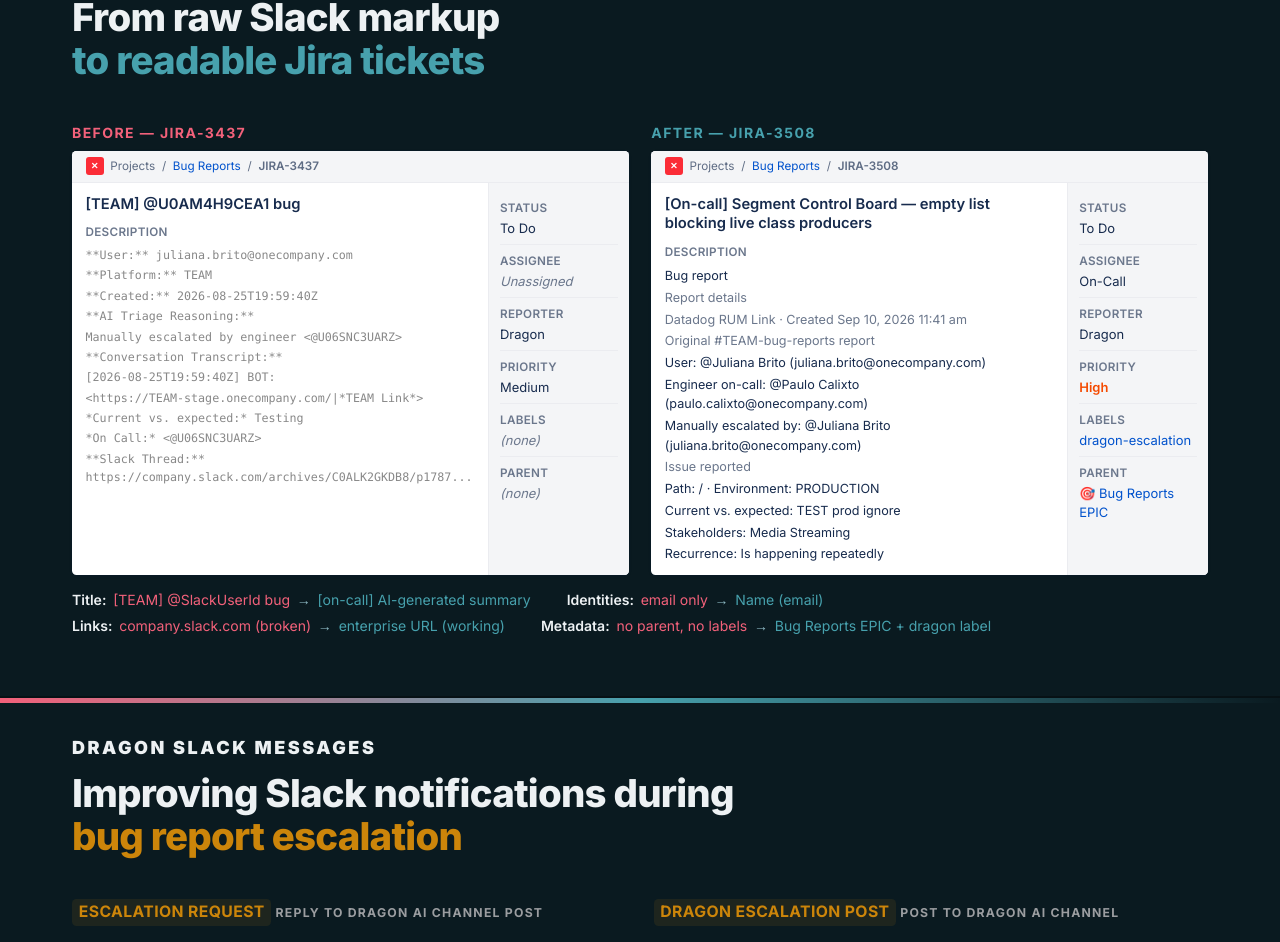
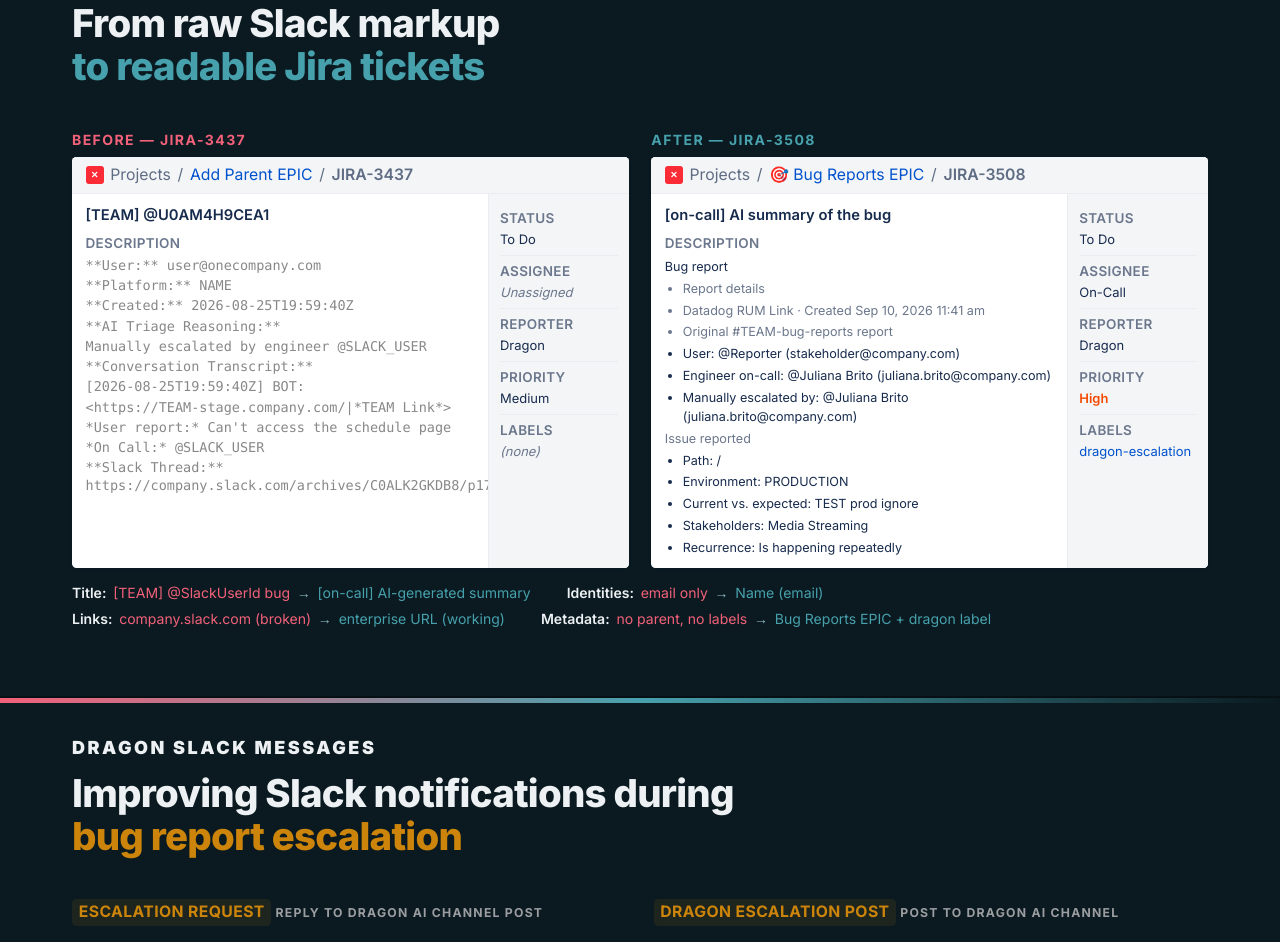
Before and after one commit to jubrito/BugReportToolImprovements, a React (Vite) app: page / in a window 1280 px wide. Shown: the part 9531-10473 px from the top of the page. Built offline with nearby package versions, Linux system fonts and the light colour scheme.

Commit message:
feat: improves the style of the ticket

```diff
--- a/src/slides/Slide11Loop.jsx
+++ b/src/slides/Slide11Loop.jsx
@@ -2,6 +2,21 @@ import Eyebrow from "../components/Eyebrow";
 import SlideHeading from "../components/SlideHeading";
 import SlideShell from "../components/SlideShell";
 import Reveal from "../presentation/Reveal";
+
+function groupDescriptionRows(rows) {
+  const groups = [];
+  let i = 0;
+  while (i < rows.length) {
+    if (rows[i].listItem) {
+      const items = [];
+      while (i < rows.length && rows[i].listItem) items.push(rows[i++]);
+      groups.push({ type: "list", items });
+    } else {
+      groups.push({ type: "paragraph", row: rows[i++] });
+    }
+  }
+  return groups;
+}
 
 function JiraBugBadge() {
   return (
@@ -17,7 +32,7 @@ function JiraBugBadge() {
 function JiraDetailRow({ label, value, valueClass = "text-[#172b4d]" }) {
   return (
     <div className="py-1.5 border-b border-[#ebecf0] last:border-0">
-      <p className="text-[0.65rem] font-semibold uppercase tracking-wide text-[#6b778c]">
+      <p className="text-xs font-semibold uppercase tracking-wide text-[#6b778c]">
         {label}
       </p>
       <p className={`mt-0.5 text-[0.72rem] leading-[1.4] ${valueClass}`}>
@@ -27,11 +42,18 @@ function JiraDetailRow({ label, value, valueClass = "text-[#172b4d]" }) {
   );
 }
 
-function JiraTicket({ issueKey, summary, descriptionRows, details, labelId }) {
+function JiraTicket({
+  issueKey,
+  summary,
+  descriptionRows,
+  details,
+  labelId,
+  parent,
+}) {
   return (
     <article
       aria-labelledby={labelId}
-      className="h-full overflow-hidden rounded bg-white text-[#172b4d]"
+      className="h-full w-full min-w-full overflow-hidden rounded bg-white text-[#172b4d]"
       style={{
         boxShadow: "0 1px 3px rgb(9 30 66/.12), 0 0 0 1px rgb(9 30 66/.1)",
       }}
@@ -39,13 +61,11 @@ function JiraTicket({ issueKey, summary, descriptionRows, details, labelId }) {
       {/* Breadcrumb header */}
       <div className="flex items-center gap-1.5 border-b border-[#ebecf0] bg-[#f4f5f7] px-3 py-1.5">
         <JiraBugBadge />
-        <span className="text-[0.65rem] text-[#5e6c84]">Projects</span>
-        <span className="text-[0.65rem] text-[#5e6c84]">/</span>
-        <span className="text-[0.65rem] text-[#0052cc]">Bug Reports</span>
-        <span className="text-[0.65rem] text-[#5e6c84]">/</span>
-        <span className="text-[0.65rem] font-semibold text-[#5e6c84]">
-          {issueKey}
-        </span>
+        <span className="text-sm text-[#5e6c84]">Projects</span>
+        <span className="text-sm text-[#5e6c84]">/</span>
+        <span className="text-sm text-[#0052cc]">{parent}</span>
+        <span className="text-sm text-[#5e6c84]">/</span>
+        <span className="text-sm font-semibold text-[#5e6c84]">{issueKey}</span>
       </div>
 
       <div className="flex h-full">
@@ -57,24 +77,34 @@ function JiraTicket({ issueKey, summary, descriptionRows, details, labelId }) {
           >
             {summary}
           </h3>
-          <p className="mb-1 text-[0.65rem] font-semibold text-[#6b778c] uppercase tracking-wide">
+          <p className="mb-1 text-xs font-semibold text-[#6b778c] uppercase tracking-wide">
             Description
           </p>
           <div className="space-y-0.5 text-[0.7rem] leading-[1.55] text-[#172b4d]">
-            {descriptionRows.map((row, i) => (
+            {groupDescriptionRows(descriptionRows).map((group, i) =>
+              group.type === "list" ? (
+                <ul key={i} className="list-disc pl-4 space-y-0.5 my-0">
+                  {group.items.map((item, j) => (
+                    <li key={j} className={item.muted ? "text-[#6b778c]" : ""}>
+                      {item.text}
+                    </li>
+                  ))}
+                </ul>
+              ) : (
                 <p
                   key={i}
                   className={
-                  row.muted
+                    group.row.muted
                       ? "text-[#6b778c]"
-                    : row.mono
-                      ? "font-mono text-[0.65rem] text-[#888]"
+                      : group.row.mono
+                        ? "font-mono text-xs text-[#888]"
                         : ""
                   }
                 >
-                {row.text}
+                  {group.row.text}
                 </p>
-            ))}
+              ),
+            )}
           </div>
         </div>
 
@@ -95,18 +125,18 @@ function JiraTicket({ issueKey, summary, descriptionRows, details, labelId }) {
 }
 
 const BEFORE_DESC = [
-  { text: "**User:** juliana.brito@onecompany.com", mono: true },
-  { text: "**Platform:** TEAM", mono: true },
+  { text: "**User:** user@onecompany.com", mono: true },
+  { text: "**Platform:** NAME", mono: true },
   { text: "**Created:** 2026-08-25T19:59:40Z", mono: true },
   { text: "" },
   { text: "**AI Triage Reasoning:**", mono: true },
-  { text: "Manually escalated by engineer <@U06SNC3UARZ>", mono: true },
+  { text: "Manually escalated by engineer @SLACK_USER", mono: true },
   { text: "" },
   { text: "**Conversation Transcript:**", mono: true },
   { text: "[2026-08-25T19:59:40Z] BOT:", mono: true },
-  { text: "<https://TEAM-stage.onecompany.com/|*TEAM Link*>", mono: true },
-  { text: "*Current vs. expected:* Testing", mono: true },
-  { text: "*On Call:* <@U06SNC3UARZ>", mono: true },
+  { text: "<https://TEAM-stage.company.com/|*TEAM Link*>", mono: true },
+  { text: "*User report:* Can't access the schedule page", mono: true },
+  { text: "*On Call:* @SLACK_USER", mono: true },
   { text: "" },
   {
     text: "**Slack Thread:** https://company.slack.com/archives/C0ALK2GKDB8/p1787...",
@@ -124,27 +154,35 @@ const BEFORE_DETAILS = [
   { label: "Reporter", value: "Dragon" },
   { label: "Priority", value: "Medium" },
   { label: "Labels", value: "(none)", valueClass: "text-[#6b778c] italic" },
-  { label: "Parent", value: "(none)", valueClass: "text-[#6b778c] italic" },
 ];
 
 const AFTER_DESC = [
   { text: "Bug report" },
   { text: "" },
-  { text: "Report details", muted: true },
-  { text: "Datadog RUM Link · Created Sep 10, 2026 11:41 am", muted: true },
-  { text: "Original #TEAM-bug-reports report", muted: true },
+  { text: "Report details", muted: true, listItem: true },
+  {
+    text: "Datadog RUM Link · Created Sep 10, 2026 11:41 am",
+    muted: true,
+    listItem: true,
+  },
+  { text: "Original #TEAM-bug-reports report", muted: true, listItem: true },
   { text: "" },
-  { text: "User: @Juliana Brito (juliana.brito@onecompany.com)" },
-  { text: "Engineer on-call: @Paulo Calixto (paulo.calixto@onecompany.com)" },
+  { text: "User: @Reporter (stakeholder@company.com)", listItem: true },
   {
-    text: "Manually escalated by: @Juliana Brito (juliana.brito@onecompany.com)",
+    text: "Engineer on-call: @Juliana Brito (juliana.brito@company.com)",
+    listItem: true,
+  },
+  {
+    text: "Manually escalated by: @Juliana Brito (juliana.brito@company.com)",
+    listItem: true,
   },
   { text: "" },
   { text: "Issue reported", muted: true },
-  { text: "Path: / · Environment: PRODUCTION" },
-  { text: "Current vs. expected: TEST prod ignore" },
-  { text: "Stakeholders: Media Streaming" },
-  { text: "Recurrence: Is happening repeatedly" },
+  { text: "Path: /", listItem: true },
+  { text: "Environment: PRODUCTION", listItem: true },
+  { text: "Current vs. expected: TEST prod ignore", listItem: true },
+  { text: "Stakeholders: Media Streaming", listItem: true },
+  { text: "Recurrence: Is happening repeatedly", listItem: true },
 ];
 
 const AFTER_DETAILS = [
@@ -157,11 +195,6 @@ const AFTER_DETAILS = [
     valueClass: "font-semibold text-orange-600",
   },
   { label: "Labels", value: "dragon-escalation", valueClass: "text-[#0052cc]" },
-  {
-    label: "Parent",
-    value: "🎯 Bug Reports EPIC",
-    valueClass: "text-[#0052cc]",
-  },
 ];
 
 export default function Slide11TicketQuality() {
@@ -182,10 +215,11 @@ export default function Slide11TicketQuality() {
           <Reveal step={1} className="h-full">
             <JiraTicket
               issueKey="JIRA-3437"
-              summary="[TEAM] @U0AM4H9CEA1 bug"
+              summary="[TEAM] @U0AM4H9CEA1"
               descriptionRows={BEFORE_DESC}
               details={BEFORE_DETAILS}
               labelId="s11-before"
+              parent="Add Parent EPIC"
             />
           </Reveal>
         </div>
@@ -197,10 +231,11 @@ export default function Slide11TicketQuality() {
           <Reveal step={2} className="h-full">
             <JiraTicket
               issueKey="JIRA-3508"
-              summary="[On-call] Segment Control Board — empty list blocking live class producers"
+              summary="[on-call] AI summary of the bug"
               descriptionRows={AFTER_DESC}
               details={AFTER_DETAILS}
               labelId="s11-after"
+              parent="🎯 Bug Reports EPIC"
             />
           </Reveal>
         </div>
```
Lines whose indentation alone changed are shown as unchanged.
